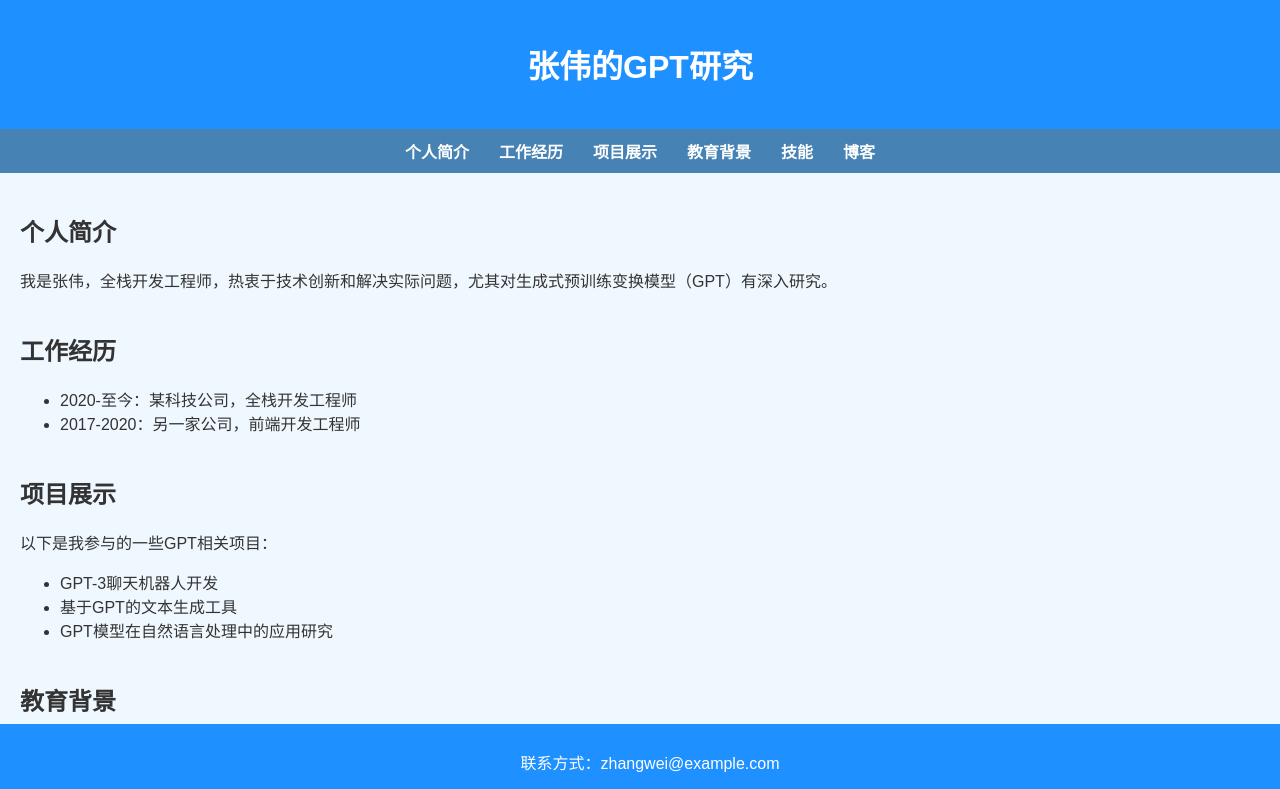
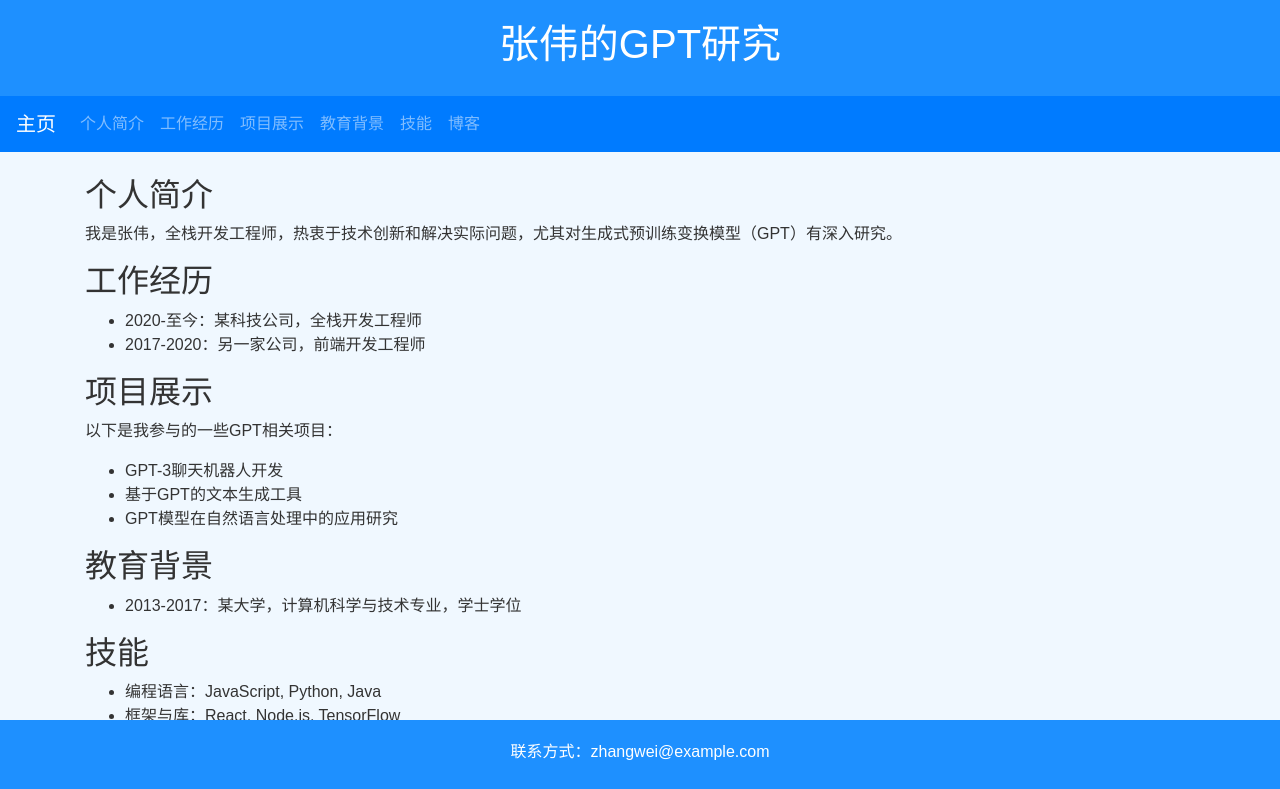
Before and after one commit to wang663311/My-Gpt-Resarch, a plain HTML site: page index.html in a window 1280 px wide. Shown: the top 789 px of the page. Drawn offline with nearby package versions, Linux system fonts and the light colour scheme.

Commit message:
Add files via upload

```diff
--- a/index.html
+++ b/index.html
@@ -4,46 +4,20 @@
     <meta charset="UTF-8">
     <meta name="viewport" content="width=device-width, initial-scale=1.0">
     <title>张伟的GPT研究</title>
+    <link href="https://stackpath.bootstrapcdn.com/bootstrap/4.5.2/css/bootstrap.min.css" rel="stylesheet">
     <style>
         body {
             font-family: Arial, sans-serif;
-            margin: 0;
-            padding: 0;
             background-color: #f0f8ff;
             color: #333;
         }
-        header {
+        header, footer {
             background-color: #1e90ff;
             color: white;
             padding: 20px;
             text-align: center;
         }
-        nav {
-            display: flex;
-            justify-content: center;
-            background-color: #4682b4;
-            padding: 10px;
-        }
-        nav a {
-            color: white;
-            margin: 0 15px;
-            text-decoration: none;
-            font-weight: bold;
-        }
-        nav a:hover {
-            text-decoration: underline;
-        }
-        .content {
-            padding: 20px;
-        }
-        section {
-            margin-bottom: 40px;
-        }
         footer {
-            background-color: #1e90ff;
-            color: white;
-            text-align: center;
-            padding: 10px;
             position: fixed;
             width: 100%;
             bottom: 0;
@@ -54,15 +28,23 @@
     <header>
         <h1>张伟的GPT研究</h1>
     </header>
-    <nav>
-        <a href="#about">个人简介</a>
-        <a href="#experience">工作经历</a>
-        <a href="#projects">项目展示</a>
-        <a href="#education">教育背景</a>
-        <a href="#skills">技能</a>
-        <a href="#blog">博客</a>
+    <nav class="navbar navbar-expand-lg navbar-dark bg-primary">
+        <a class="navbar-brand" href="#">主页</a>
+        <button class="navbar-toggler" type="button" data-toggle="collapse" data-target="#navbarNav" aria-controls="navbarNav" aria-expanded="false" aria-label="Toggle navigation">
+            <span class="navbar-toggler-icon"></span>
+        </button>
+        <div class="collapse navbar-collapse" id="navbarNav">
+            <ul class="navbar-nav">
+                <li class="nav-item"><a class="nav-link" href="#about">个人简介</a></li>
+                <li class="nav-item"><a class="nav-link" href="#experience">工作经历</a></li>
+                <li class="nav-item"><a class="nav-link" href="#projects">项目展示</a></li>
+                <li class="nav-item"><a class="nav-link" href="#education">教育背景</a></li>
+                <li class="nav-item"><a class="nav-link" href="#skills">技能</a></li>
+                <li class="nav-item"><a class="nav-link" href="#blog">博客</a></li>
+            </ul>
+        </div>
     </nav>
-    <div class="content">
+    <div class="container mt-4">
         <section id="about">
             <h2>个人简介</h2>
             <p>我是张伟，全栈开发工程师，热衷于技术创新和解决实际问题，尤其对生成式预训练变换模型（GPT）有深入研究。</p>
@@ -111,5 +93,8 @@
     <footer>
         <p>联系方式：zhangwei@example.com</p>
     </footer>
+    <script src="https://code.jquery.com/jquery-3.5.1.slim.min.js"></script>
+    <script src="https://cdn.jsdelivr.net/npm/@popperjs/core@2.5.4/dist/umd/popper.min.js"></script>
+    <script src="https://stackpath.bootstrapcdn.com/bootstrap/4.5.2/js/bootstrap.min.js"></script>
 </body>
 </html>
```
